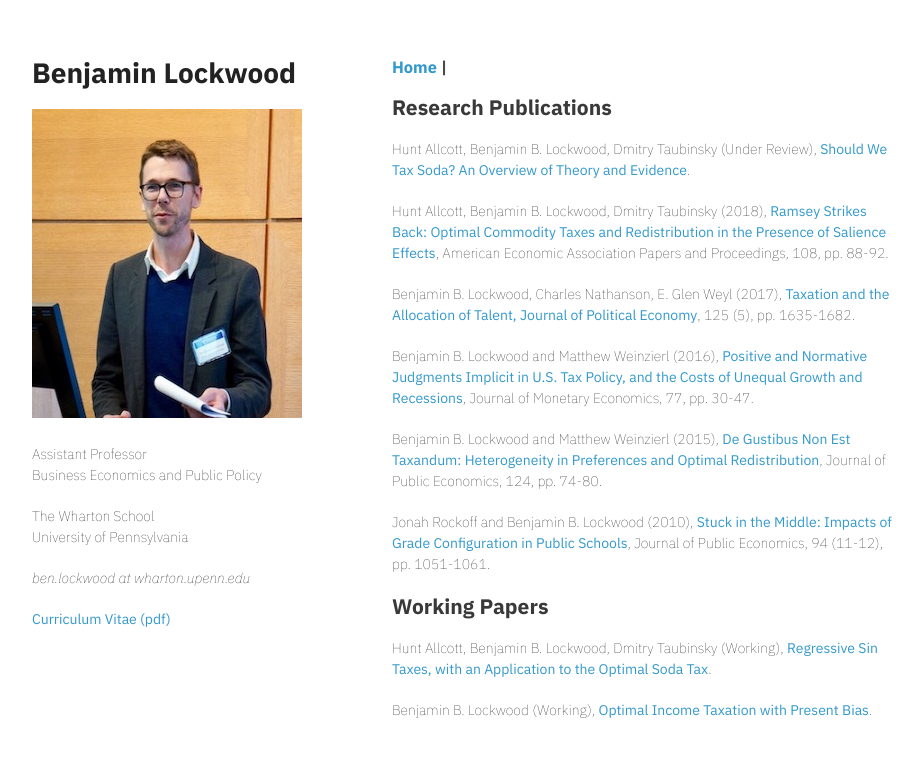
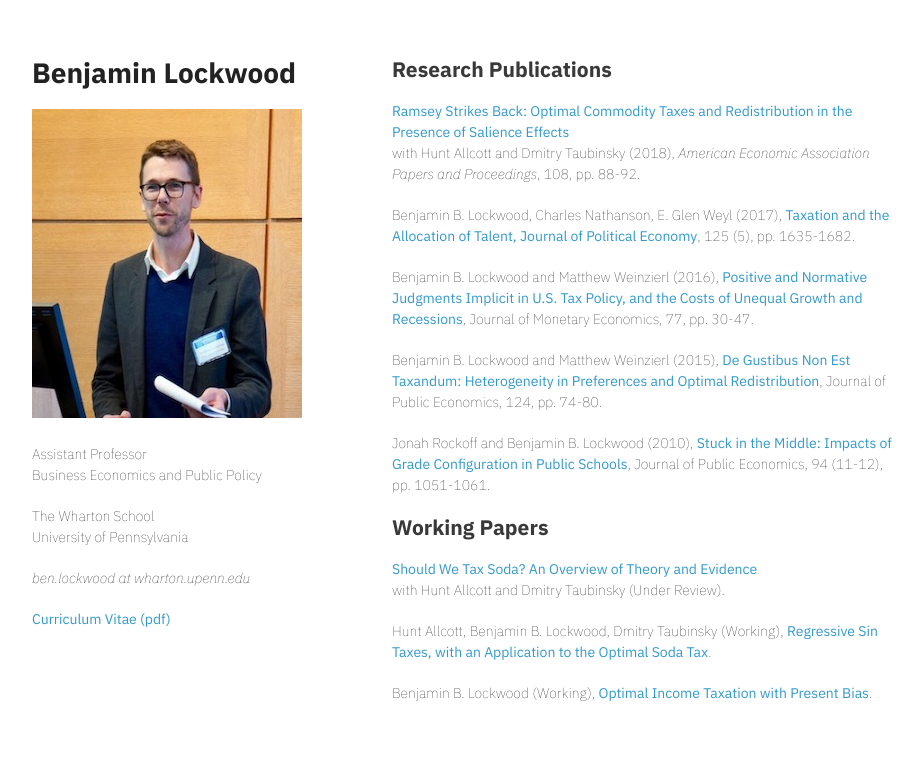
Before and after one commit to sxfinance/sxia.github.io, a Jekyll site: the page index.html, which Jekyll copies as it is, in a window 1280 px wide. Shown: the top 757 px of the page, without its empty margins (178-1101 px from the left). Built offline with Jekyll 4.4.1, drawn with Linux system fonts in a browser that asks for light colours.

Commit message:
Edits to research pub format.

```diff
--- a/index.html
+++ b/index.html
@@ -37,22 +37,27 @@
         <p><a href="https://bblockwood.github.io/cv/cv.pdf">Curriculum Vitae (pdf)</a></p>
       </header>
    <section>
-      <nav>
-	<h3 style="text-align: left; background-color: white;">
-	<a href="https://bblockwood.github.io/"><b>Home</b></a> |
-	</h3>
-      </nav>
     	<h2>Research Publications</h2>
-    	<p>Hunt Allcott, Benjamin B. Lockwood, Dmitry Taubinsky (Under Review), <a href="https://bblockwood.github.io/papers/soda_tax_jep.pdf">Should We Tax Soda? An Overview of Theory and Evidence</a>.</p>
-    	<p>Hunt Allcott, Benjamin B. Lockwood, Dmitry Taubinsky (2018), <a href="https://bblockwood.github.io/papers/pandp.20181040.pdf">Ramsey Strikes Back: Optimal Commodity Taxes and Redistribution in the Presence of Salience Effects</a>, American Economic Association Papers and Proceedings, 108, pp. 88-92.</p>
-    	<p>Benjamin B. Lockwood, Charles Nathanson, E. Glen Weyl (2017), <a href="https://bblockwood.github.io/papers/tax_talent_jep.pdf">Taxation and the Allocation of Talent, Journal of Political Economy</a>, 125 (5), pp. 1635-1682.</p>
-    	<p>Benjamin B. Lockwood and Matthew Weinzierl (2016), <a href="https://bblockwood.github.io/papers/jme_2015.pdf">Positive and Normative Judgments Implicit in U.S. Tax Policy, and the Costs of Unequal Growth and Recessions</a>, Journal of Monetary Economics, 77, pp. 30-47.</p>
-    	<p>Benjamin B. Lockwood and Matthew Weinzierl (2015), <a href="https://bblockwood.github.io/papers/jpe_2015.pdf">De Gustibus Non Est Taxandum: Heterogeneity in Preferences and Optimal Redistribution</a>, Journal of Public Economics, 124, pp. 74-80.</p>
-    	<p>Jonah Rockoff and Benjamin B. Lockwood (2010), <a href="https://bblockwood.github.io/papers/jpe_2010.pdf">Stuck in the Middle: Impacts of Grade Configuration in Public Schools</a>, Journal of Public Economics, 94 (11-12), pp. 1051-1061.</p>
+      <p><a href="https://bblockwood.github.io/papers/pandp.20181040.pdf">Ramsey Strikes Back: Optimal Commodity Taxes and Redistribution in the Presence of Salience Effects</a><br>
+        with Hunt Allcott and Dmitry Taubinsky (2018), <i>American Economic Association Papers and Proceedings</i>, 108, pp. 88-92.</p>
+
+      <p>Benjamin B. Lockwood, Charles Nathanson, E. Glen Weyl (2017), <a href="https://bblockwood.github.io/papers/tax_talent_jep.pdf">Taxation and the Allocation of Talent, Journal of Political Economy</a>, 125 (5), pp. 1635-1682.</p>
+
+      <p>Benjamin B. Lockwood and Matthew Weinzierl (2016), <a href="https://bblockwood.github.io/papers/jme_2015.pdf">Positive and Normative Judgments Implicit in U.S. Tax Policy, and the Costs of Unequal Growth and Recessions</a>, Journal of Monetary Economics, 77, pp. 30-47.</p>
+
+      <p>Benjamin B. Lockwood and Matthew Weinzierl (2015), <a href="https://bblockwood.github.io/papers/jpe_2015.pdf">De Gustibus Non Est Taxandum: Heterogeneity in Preferences and Optimal Redistribution</a>, Journal of Public Economics, 124, pp. 74-80.</p>
+
+      <p>Jonah Rockoff and Benjamin B. Lockwood (2010), <a href="https://bblockwood.github.io/papers/jpe_2010.pdf">Stuck in the Middle: Impacts of Grade Configuration in Public Schools</a>, Journal of Public Economics, 94 (11-12), pp. 1051-1061.</p>
 
     	<h2>Working Papers</h2>
+
+      <p><a href="https://bblockwood.github.io/papers/soda_tax_jep.pdf">Should We Tax Soda? An Overview of Theory and Evidence</a><br>
+        with Hunt Allcott and Dmitry Taubinsky (Under Review).</p>
+
     	<p>Hunt Allcott, Benjamin B. Lockwood, Dmitry Taubinsky (Working), <a href="https://bblockwood.github.io/papers/Allcott_Lockwood_Taubinsky_Regressive_Sin_Taxes.pdf">Regressive Sin Taxes, with an Application to the Optimal Soda Tax</a>.</p>
+
     	<p>Benjamin B. Lockwood (Working), <a href="https://bblockwood.github.io/papers/Lockwood_income_taxation_present_bias.pdf">Optimal Income Taxation with Present Bias</a>.</p>
+
 	</section>
     </div>
 	<script src="javascripts/scale.fix.js"></script>
```
